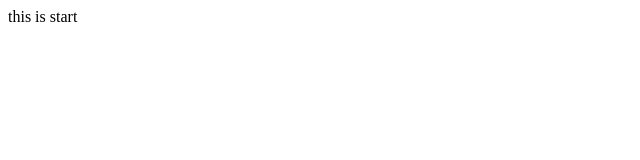
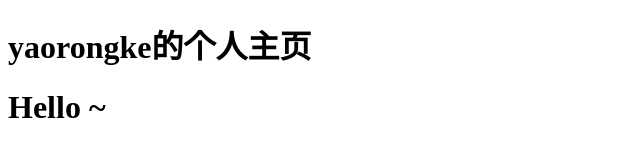
Before and after one commit to tianchaoyu/tianchaoyu.github.io, a plain HTML site: page index.html in a window 1280 px wide. Shown: the whole page, without its empty margins (0-640 px from the left). Drawn offline with Linux system fonts and the light colour scheme.

Commit message:
Update index.html

```diff
--- a/index.html
+++ b/index.html
@@ -1 +1,11 @@
-<p1>this is start</p1>
+<!DOCTYPE html>
+<html lang="en">
+<head>
+    <meta charset="UTF-8">
+    <title>yaorongke</title>
+</head>
+<body>
+    <h1>yaorongke的个人主页</h1>
+    <h1>Hello ~</h1>
+</body>
+</html>
```
